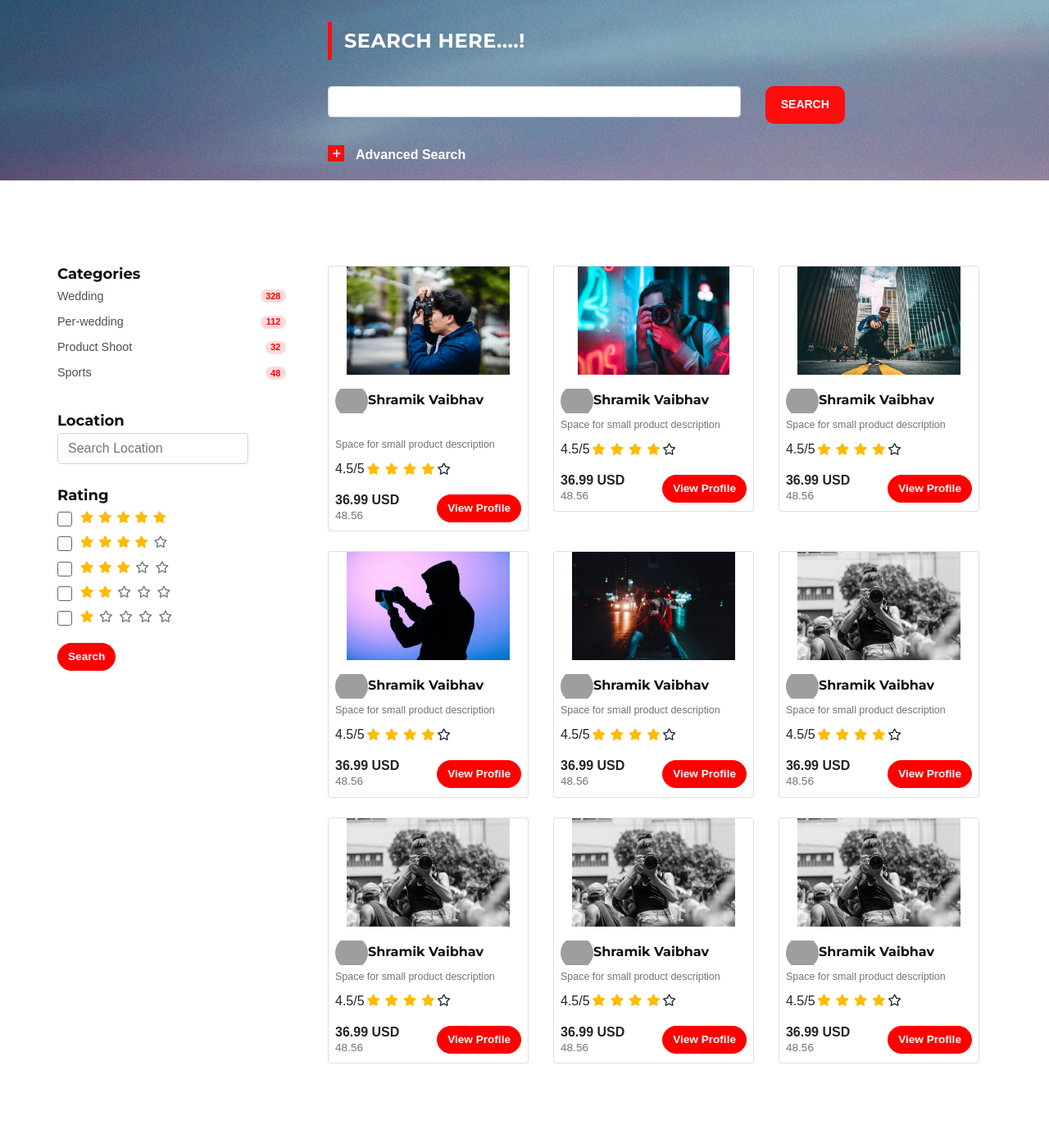
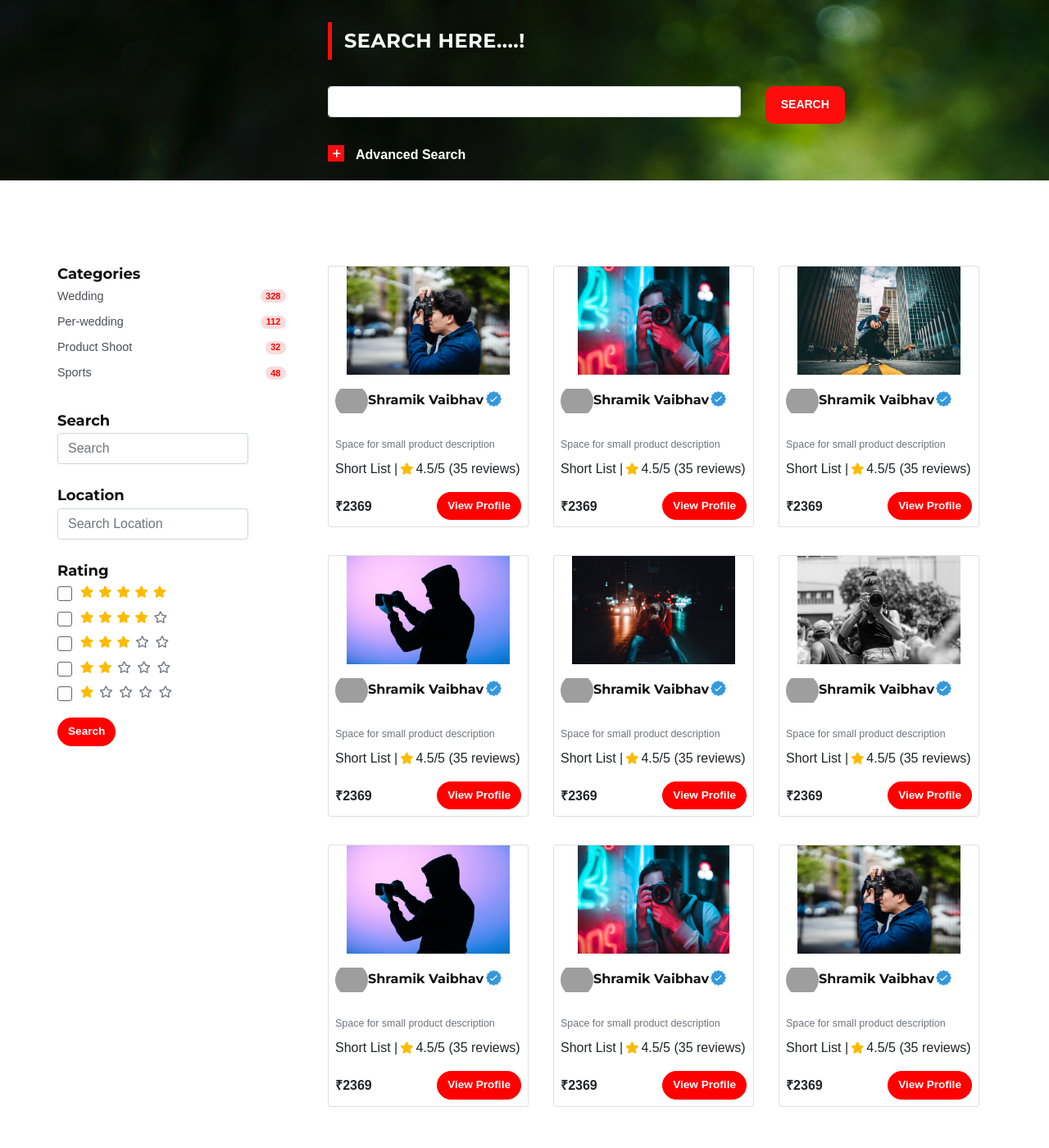
Before and after one commit to rahulcdrx/front-end, a PHP site: page /front-end-photo/ in a window 1280 px wide. Shown: the part 154-1554 px from the top of the page at 82% size. Before the commit the page ends 1451 px from the top, so only its background shows below. Run offline with PHP 8.4, Linux system fonts and the light colour scheme; grey boxes are pictures that could not be loaded.

Commit message:
3 commit

```diff
--- a/index.php
+++ b/index.php
@@ -698,6 +698,16 @@ img {
                 </ul>
             </div>
               <div class="py-3">
+                <h5 class="font-weight-bold">Search</h5>
+                <form class="brand">
+                    <div class="form-inline d-flex align-items-center py-1"> <input type="text" name="" class="form-control" placeholder="Search "> </div>
+                    <div class="form-inline d-flex align-items-center py-1"> <!-- <div class="btn btn-primary">Search</div> </div> -->
+                    <!-- <div class="form-inline d-flex align-items-center py-1"> <label class="tick">Vegetarisma Farm <input type="checkbox" checked> <span class="check"></span> </label> </div>
+                    <div class="form-inline d-flex align-items-center py-1"> <label class="tick">Farmar Field Eve <input type="checkbox"> <span class="check"></span> </label> </div>
+                    <div class="form-inline d-flex align-items-center py-1"> <label class="tick">True Farmar Steve <input type="checkbox"> <span class="check"></span> </label> </div> -->
+                </form>
+            </div>
+            <div class="py-3">
                 <h5 class="font-weight-bold">Location</h5>
                 <form class="brand">
                     <div class="form-inline d-flex align-items-center py-1"> <input type="text" name="" class="form-control" placeholder="Search Location"> </div>
@@ -722,154 +732,189 @@ img {
         <section id="products">
             <div class="container py-3">
                 <div class="row">
-                    <div class="col-lg-4 col-md-6 col-sm-10 offset-md-0 offset-sm-1">
+                    <div class="col-lg-4 col-md-6 col-sm-10 offset-md-0 offset-sm-1" style="padding-bottom: 34px;">
                         <div class="card"> <img class="card-img-top" src="img/artist/artist1.jpg">
                             <div class="card-body">
 
                                 <h6 class="font-weight-bold pt-1"><img class="rounded-circle" style="width: 40px; height: 40px;" alt="100x100" src="https://mdbootstrap.com/img/Photos/Avatars/img%20(30).jpg"
-          data-holder-rendered="true">Shramik Vaibhav</h6><i class="fas fa-badge"></i>
+          data-holder-rendered="true">Shramik Vaibhav</h6><img src="img/verify/verify.svg" style="width: 22px;
+    height: 19px;
+    margin-left: 182px;
+    margin-top: -71px;">
                                 <div class="text-muted description">Space for small product description</div>
-                                <div class="d-flex align-items-center product"> 4.5/5 <span class="fas fa-star"></span> <span class="fas fa-star"></span> <span class="fas fa-star"></span> <span class="fas fa-star"></span> <span class="far fa-star"></span> </div>
+                                <div class="d-flex align-items-center product"> Short List | <span class="fas fa-star"></span> 4.5/5 (35 reviews) </div>
                                 <div class="d-flex align-items-center justify-content-between pt-3">
                                     <div class="d-flex flex-column">
-                                        <div class="h6 font-weight-bold">36.99 USD</div>
-                                        <div class="text-muted rebate">48.56</div>
+                                        <div class="h6 font-weight-bold">₹2369</div>
+
                                     </div>
                                     <div class="btn btn-primary">View Profile</div>
                                 </div>
                             </div>
                         </div>
                     </div>
-                    <div class="col-lg-4 col-md-6 col-sm-10 offset-md-0 offset-sm-1 pt-md-0 pt-4">
+                    <div class="col-lg-4 col-md-6 col-sm-10 offset-md-0 offset-sm-1" style="padding-bottom: 34px;">
                         <div class="card"> <img class="card-img-top" src="img/artist/artist2.jpg">
                             <div class="card-body">
-                                <h6 class="font-weight-bold pt-1"> <img class="rounded-circle" style="width: 40px; height: 40px;" alt="100x100" src="https://mdbootstrap.com/img/Photos/Avatars/img%20(30).jpg"
-          data-holder-rendered="true">Shramik Vaibhav</h6>
+
+                                <h6 class="font-weight-bold pt-1"><img class="rounded-circle" style="width: 40px; height: 40px;" alt="100x100" src="https://mdbootstrap.com/img/Photos/Avatars/img%20(30).jpg"
+          data-holder-rendered="true">Shramik Vaibhav</h6><img src="img/verify/verify.svg" style="width: 22px;
+    height: 19px;
+    margin-left: 182px;
+    margin-top: -71px;">
                                 <div class="text-muted description">Space for small product description</div>
-                                <div class="d-flex align-items-center product"> 4.5/5 <span class="fas fa-star"></span> <span class="fas fa-star"></span> <span class="fas fa-star"></span> <span class="fas fa-star"></span> <span class="far fa-star"></span> </div>
+                                <div class="d-flex align-items-center product"> Short List | <span class="fas fa-star"></span> 4.5/5 (35 reviews) </div>
                                 <div class="d-flex align-items-center justify-content-between pt-3">
                                     <div class="d-flex flex-column">
-                                        <div class="h6 font-weight-bold">36.99 USD</div>
-                                        <div class="text-muted rebate">48.56</div>
+                                        <div class="h6 font-weight-bold">₹2369</div>
+
                                     </div>
                                     <div class="btn btn-primary">View Profile</div>
                                 </div>
                             </div>
                         </div>
                     </div>
-                    <div class="col-lg-4 col-md-6 col-sm-10 offset-md-0 offset-sm-1 pt-lg-0 pt-4">
+                    <div class="col-lg-4 col-md-6 col-sm-10 offset-md-0 offset-sm-1" style="padding-bottom: 34px;">
                         <div class="card"> <img class="card-img-top" src="img/artist/artist3.jpg">
                             <div class="card-body">
+
                                 <h6 class="font-weight-bold pt-1"><img class="rounded-circle" style="width: 40px; height: 40px;" alt="100x100" src="https://mdbootstrap.com/img/Photos/Avatars/img%20(30).jpg"
-          data-holder-rendered="true">Shramik Vaibhav</h6>
+          data-holder-rendered="true">Shramik Vaibhav</h6><img src="img/verify/verify.svg" style="width: 22px;
+    height: 19px;
+    margin-left: 182px;
+    margin-top: -71px;">
                                 <div class="text-muted description">Space for small product description</div>
-                                <div class="d-flex align-items-center product"> 4.5/5 <span class="fas fa-star"></span> <span class="fas fa-star"></span> <span class="fas fa-star"></span> <span class="fas fa-star"></span> <span class="far fa-star"></span> </div>
+                                <div class="d-flex align-items-center product"> Short List | <span class="fas fa-star"></span> 4.5/5 (35 reviews) </div>
                                 <div class="d-flex align-items-center justify-content-between pt-3">
                                     <div class="d-flex flex-column">
-                                        <div class="h6 font-weight-bold">36.99 USD</div>
-                                        <div class="text-muted rebate">48.56</div>
+                                        <div class="h6 font-weight-bold">₹2369</div>
+
                                     </div>
                                     <div class="btn btn-primary">View Profile</div>
                                 </div>
                             </div>
                         </div>
                     </div>
-                    <div class="col-lg-4 col-md-6 col-sm-10 offset-md-0 offset-sm-1 pt-lg-4 pt-4">
+                    <div class="col-lg-4 col-md-6 col-sm-10 offset-md-0 offset-sm-1" style="padding-bottom: 34px;">
                         <div class="card"> <img class="card-img-top" src="img/artist/artist4.jpg">
                             <div class="card-body">
+
                                 <h6 class="font-weight-bold pt-1"><img class="rounded-circle" style="width: 40px; height: 40px;" alt="100x100" src="https://mdbootstrap.com/img/Photos/Avatars/img%20(30).jpg"
-          data-holder-rendered="true">Shramik Vaibhav</h6>
+          data-holder-rendered="true">Shramik Vaibhav</h6><img src="img/verify/verify.svg" style="width: 22px;
+    height: 19px;
+    margin-left: 182px;
+    margin-top: -71px;">
                                 <div class="text-muted description">Space for small product description</div>
-                                <div class="d-flex align-items-center product"> 4.5/5 <span class="fas fa-star"></span> <span class="fas fa-star"></span> <span class="fas fa-star"></span> <span class="fas fa-star"></span> <span class="far fa-star"></span> </div>
+                                <div class="d-flex align-items-center product"> Short List | <span class="fas fa-star"></span> 4.5/5 (35 reviews) </div>
                                 <div class="d-flex align-items-center justify-content-between pt-3">
                                     <div class="d-flex flex-column">
-                                        <div class="h6 font-weight-bold">36.99 USD</div>
-                                        <div class="text-muted rebate">48.56</div>
+                                        <div class="h6 font-weight-bold">₹2369</div>
+
                                     </div>
                                     <div class="btn btn-primary">View Profile</div>
                                 </div>
                             </div>
                         </div>
                     </div>
-                    <div class="col-lg-4 col-md-6 col-sm-10 offset-md-0 offset-sm-1 pt-lg-4 pt-4">
+                    <div class="col-lg-4 col-md-6 col-sm-10 offset-md-0 offset-sm-1" style="padding-bottom: 34px;">
                         <div class="card"> <img class="card-img-top" src="img/artist/artist5.jpg">
                             <div class="card-body">
+
                                 <h6 class="font-weight-bold pt-1"><img class="rounded-circle" style="width: 40px; height: 40px;" alt="100x100" src="https://mdbootstrap.com/img/Photos/Avatars/img%20(30).jpg"
-          data-holder-rendered="true">Shramik Vaibhav</h6>
+          data-holder-rendered="true">Shramik Vaibhav</h6><img src="img/verify/verify.svg" style="width: 22px;
+    height: 19px;
+    margin-left: 182px;
+    margin-top: -71px;">
                                 <div class="text-muted description">Space for small product description</div>
-                                <div class="d-flex align-items-center product"> 4.5/5  <span class="fas fa-star"></span> <span class="fas fa-star"></span> <span class="fas fa-star"></span> <span class="fas fa-star"></span> <span class="far fa-star"></span> </div>
+                                <div class="d-flex align-items-center product"> Short List | <span class="fas fa-star"></span> 4.5/5 (35 reviews) </div>
                                 <div class="d-flex align-items-center justify-content-between pt-3">
                                     <div class="d-flex flex-column">
-                                        <div class="h6 font-weight-bold">36.99 USD</div>
-                                        <div class="text-muted rebate">48.56</div>
+                                        <div class="h6 font-weight-bold">₹2369</div>
+
                                     </div>
                                     <div class="btn btn-primary">View Profile</div>
                                 </div>
                             </div>
                         </div>
                     </div>
-                    <div class="col-lg-4 col-md-6 col-sm-10 offset-md-0 offset-sm-1 pt-lg-4 pt-4">
+                    <div class="col-lg-4 col-md-6 col-sm-10 offset-md-0 offset-sm-1" style="padding-bottom: 34px;">
                         <div class="card"> <img class="card-img-top" src="img/artist/artist6.jpg">
                             <div class="card-body">
+
                                 <h6 class="font-weight-bold pt-1"><img class="rounded-circle" style="width: 40px; height: 40px;" alt="100x100" src="https://mdbootstrap.com/img/Photos/Avatars/img%20(30).jpg"
-          data-holder-rendered="true">Shramik Vaibhav</h6>
+          data-holder-rendered="true">Shramik Vaibhav</h6><img src="img/verify/verify.svg" style="width: 22px;
+    height: 19px;
+    margin-left: 182px;
+    margin-top: -71px;">
                                 <div class="text-muted description">Space for small product description</div>
-                                <div class="d-flex align-items-center product"> 4.5/5<span class="fas fa-star"></span> <span class="fas fa-star"></span> <span class="fas fa-star"></span> <span class="fas fa-star"></span> <span class="far fa-star"></span> </div>
+                                <div class="d-flex align-items-center product"> Short List | <span class="fas fa-star"></span> 4.5/5 (35 reviews) </div>
                                 <div class="d-flex align-items-center justify-content-between pt-3">
                                     <div class="d-flex flex-column">
-                                        <div class="h6 font-weight-bold">36.99 USD</div>
-                                        <div class="text-muted rebate">48.56</div>
+                                        <div class="h6 font-weight-bold">₹2369</div>
+
                                     </div>
                                     <div class="btn btn-primary">View Profile</div>
                                 </div>
                             </div>
                         </div>
                     </div>
-                     <div class="col-lg-4 col-md-6 col-sm-10 offset-md-0 offset-sm-1 pt-lg-4 pt-4">
-                        <div class="card"> <img class="card-img-top" src="img/artist/artist6.jpg">
+                    <div class="col-lg-4 col-md-6 col-sm-10 offset-md-0 offset-sm-1" style="padding-bottom: 34px;">
+                        <div class="card"> <img class="card-img-top" src="img/artist/artist4.jpg">
                             <div class="card-body">
+
                                 <h6 class="font-weight-bold pt-1"><img class="rounded-circle" style="width: 40px; height: 40px;" alt="100x100" src="https://mdbootstrap.com/img/Photos/Avatars/img%20(30).jpg"
-          data-holder-rendered="true">Shramik Vaibhav</h6>
+          data-holder-rendered="true">Shramik Vaibhav</h6><img src="img/verify/verify.svg" style="width: 22px;
+    height: 19px;
+    margin-left: 182px;
+    margin-top: -71px;">
                                 <div class="text-muted description">Space for small product description</div>
-                                <div class="d-flex align-items-center product"> 4.5/5<span class="fas fa-star"></span> <span class="fas fa-star"></span> <span class="fas fa-star"></span> <span class="fas fa-star"></span> <span class="far fa-star"></span> </div>
+                                <div class="d-flex align-items-center product"> Short List | <span class="fas fa-star"></span> 4.5/5 (35 reviews) </div>
                                 <div class="d-flex align-items-center justify-content-between pt-3">
                                     <div class="d-flex flex-column">
-                                        <div class="h6 font-weight-bold">36.99 USD</div>
-                                        <div class="text-muted rebate">48.56</div>
+                                        <div class="h6 font-weight-bold">₹2369</div>
+
                                     </div>
                                     <div class="btn btn-primary">View Profile</div>
                                 </div>
                             </div>
                         </div>
                     </div>
-                     <div class="col-lg-4 col-md-6 col-sm-10 offset-md-0 offset-sm-1 pt-lg-4 pt-4">
-                        <div class="card"> <img class="card-img-top" src="img/artist/artist6.jpg">
+                    <div class="col-lg-4 col-md-6 col-sm-10 offset-md-0 offset-sm-1" style="padding-bottom: 34px;">
+                        <div class="card"> <img class="card-img-top" src="img/artist/artist2.jpg">
                             <div class="card-body">
+
                                 <h6 class="font-weight-bold pt-1"><img class="rounded-circle" style="width: 40px; height: 40px;" alt="100x100" src="https://mdbootstrap.com/img/Photos/Avatars/img%20(30).jpg"
-          data-holder-rendered="true">Shramik Vaibhav</h6>
+          data-holder-rendered="true">Shramik Vaibhav</h6><img src="img/verify/verify.svg" style="width: 22px;
+    height: 19px;
+    margin-left: 182px;
+    margin-top: -71px;">
                                 <div class="text-muted description">Space for small product description</div>
-                                <div class="d-flex align-items-center product"> 4.5/5<span class="fas fa-star"></span> <span class="fas fa-star"></span> <span class="fas fa-star"></span> <span class="fas fa-star"></span> <span class="far fa-star"></span> </div>
+                                <div class="d-flex align-items-center product"> Short List | <span class="fas fa-star"></span> 4.5/5 (35 reviews) </div>
                                 <div class="d-flex align-items-center justify-content-between pt-3">
                                     <div class="d-flex flex-column">
-                                        <div class="h6 font-weight-bold">36.99 USD</div>
-                                        <div class="text-muted rebate">48.56</div>
+                                        <div class="h6 font-weight-bold">₹2369</div>
+
                                     </div>
                                     <div class="btn btn-primary">View Profile</div>
                                 </div>
                             </div>
                         </div>
                     </div>
-                     <div class="col-lg-4 col-md-6 col-sm-10 offset-md-0 offset-sm-1 pt-lg-4 pt-4">
-                        <div class="card"> <img class="card-img-top" src="img/artist/artist6.jpg">
+                    <div class="col-lg-4 col-md-6 col-sm-10 offset-md-0 offset-sm-1" style="padding-bottom: 34px;">
+                        <div class="card"> <img class="card-img-top" src="img/artist/artist1.jpg">
                             <div class="card-body">
+
                                 <h6 class="font-weight-bold pt-1"><img class="rounded-circle" style="width: 40px; height: 40px;" alt="100x100" src="https://mdbootstrap.com/img/Photos/Avatars/img%20(30).jpg"
-          data-holder-rendered="true">Shramik Vaibhav</h6>
+          data-holder-rendered="true">Shramik Vaibhav</h6><img src="img/verify/verify.svg" style="width: 22px;
+    height: 19px;
+    margin-left: 182px;
+    margin-top: -71px;">
                                 <div class="text-muted description">Space for small product description</div>
-                                <div class="d-flex align-items-center product"> 4.5/5<span class="fas fa-star"></span> <span class="fas fa-star"></span> <span class="fas fa-star"></span> <span class="fas fa-star"></span> <span class="far fa-star"></span> </div>
+                                <div class="d-flex align-items-center product"> Short List | <span class="fas fa-star"></span> 4.5/5 (35 reviews) </div>
                                 <div class="d-flex align-items-center justify-content-between pt-3">
                                     <div class="d-flex flex-column">
-                                        <div class="h6 font-weight-bold">36.99 USD</div>
-                                        <div class="text-muted rebate">48.56</div>
+                                        <div class="h6 font-weight-bold">₹2369</div>
+
                                     </div>
                                     <div class="btn btn-primary">View Profile</div>
                                 </div>
@@ -877,6 +922,10 @@ img {
                         </div>
                     </div>
 
+
+
+
+
                 </div>
             </div>
         </section>
--- a/property-details.php
+++ b/property-details.php
@@ -98,13 +98,13 @@
                                     <li class="nav-item">
                                         <a class="nav-link active" data-toggle="tab" href="#tabs-1" role="tab">Overview</a>
                                     </li>
-                                    <li class="nav-item">
+                                   <!--  <li class="nav-item">
                                         <a class="nav-link" data-toggle="tab" href="#tabs-2" role="tab">Description</a>
                                     </li>
                                     <li class="nav-item">
                                         <a class="nav-link" data-toggle="tab" href="#tabs-3" role="tab">Equipment
 </a>
-                                    </li>
+                                    </li> -->
                                 </ul><!-- Tab panes -->
                                 <div class="tab-content">
                                     <div class="tab-pane active" id="tabs-1" role="tabpanel">
```
Also changed, not shown: job-details.php (+21 -30 lines), jobsearch.php (+48 -49 lines), img/1bg (2).jpg (added), img/bg.jpg, img/verify/verify.svg (added), 1 other file. Lines whose indentation alone changed are shown as unchanged.
